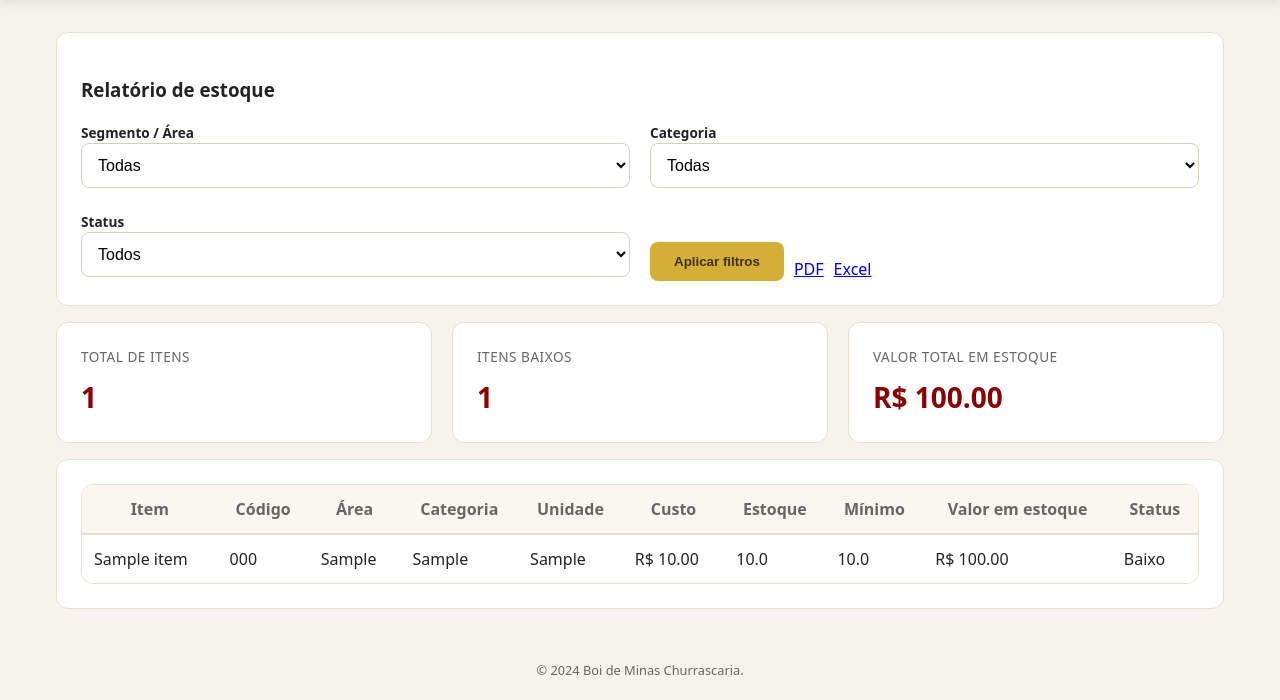
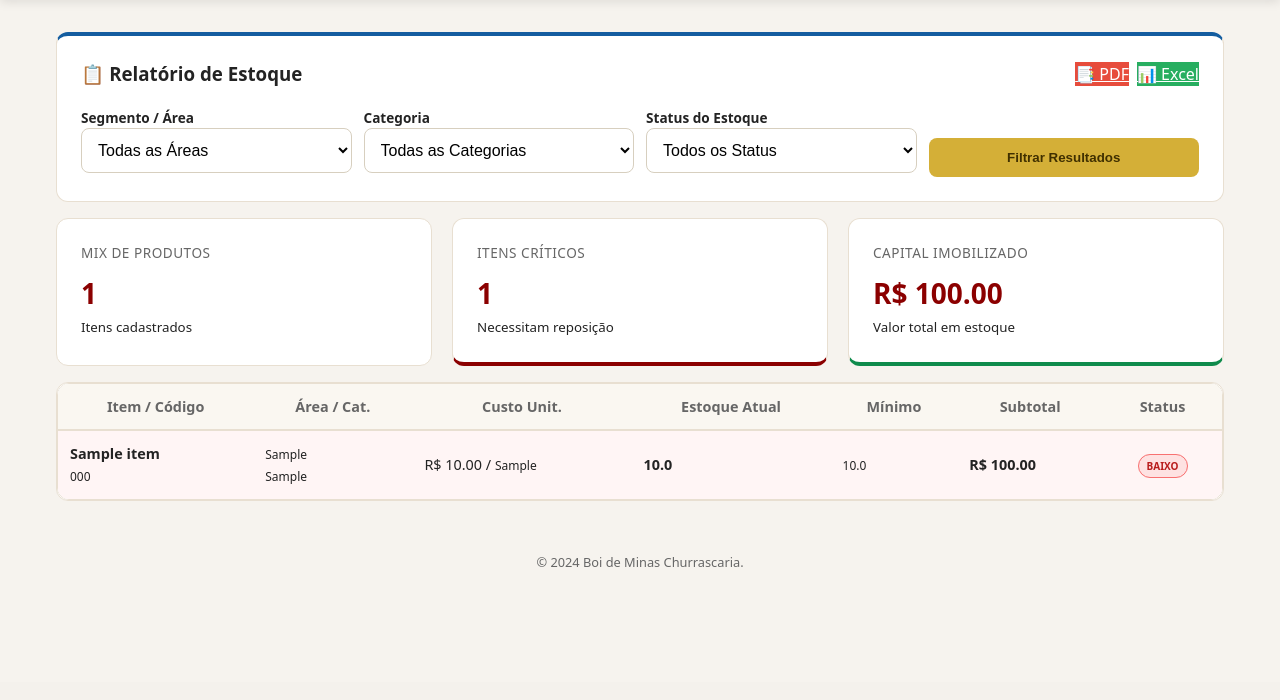
Before and after one commit to mattheuschaves2920-ops/boi-de-minas-sistema, a Flask app: page /relatorio-estoque in a window 1280 px wide. Shown: the part 118-818 px from the top of the page. After the commit the page ends 685 px from the top, so only its background shows below. Run offline with Flask 3, Linux system fonts and the light colour scheme; the visitor is signed in with stand-in values (Sample User, id 1); tables that the repository leaves empty hold one stand-in row (values such as "Sample post").

Commit message:
Update estoque_relatorio.html

```diff
--- a/templates/estoque_relatorio.html
+++ b/templates/estoque_relatorio.html
@@ -1,13 +1,19 @@
 {% extends "base.html" %}
 {% block content %}
 
-<section class="card">
-  <h3>Relatório de estoque</h3>
+<section class="card" style="border-top: 4px solid var(--blue);">
+    <div style="display: flex; justify-content: space-between; align-items: center; flex-wrap: wrap; gap: 10px; margin-bottom: 20px;">
+        <h3 style="margin:0;">📋 Relatório de Estoque</h3>
+        <div style="display: flex; gap: 8px;">
+            <a class="btn-link" style="background: #e74c3c; color: white;" href="{{ url_for('exportar_estoque_pdf', area=area_ref, categoria=categoria_ref, status=status_ref) }}">📑 PDF</a>
+            <a class="btn-link" style="background: #27ae60; color: white;" href="{{ url_for('exportar_estoque_xlsx', area=area_ref, categoria=categoria_ref, status=status_ref) }}">📊 Excel</a>
+        </div>
+    </div>
 
-  <form method="get" class="grid two">
+    <form method="get" class="grid" style="grid-template-columns: repeat(auto-fit, minmax(180px, 1fr)); align-items: end; gap: 12px;">
         <label>Segmento / Área
             <select name="area">
-        <option value="">Todas</option>
+                <option value="">Todas as Áreas</option>
                 {% for a in areas %}
                 <option value="{{ a }}" {% if area_ref == a %}selected{% endif %}>{{ a }}</option>
                 {% endfor %}
@@ -16,84 +22,102 @@
 
         <label>Categoria
             <select name="categoria">
-        <option value="">Todas</option>
+                <option value="">Todas as Categorias</option>
                 {% for c in categories %}
                 <option value="{{ c }}" {% if categoria_ref == c %}selected{% endif %}>{{ c }}</option>
                 {% endfor %}
             </select>
         </label>
 
-    <label>Status
+        <label>Status do Estoque
             <select name="status">
-        <option value="" {% if not status_ref %}selected{% endif %}>Todos</option>
-        <option value="baixo" {% if status_ref == 'baixo' %}selected{% endif %}>Abaixo do mínimo</option>
-        <option value="normal" {% if status_ref == 'normal' %}selected{% endif %}>Somente normal</option>
+                <option value="" {% if not status_ref %}selected{% endif %}>Todos os Status</option>
+                <option value="baixo" {% if status_ref == 'baixo' %}selected{% endif %}>🔴 Abaixo do Mínimo</option>
+                <option value="normal" {% if status_ref == 'normal' %}selected{% endif %}>🟢 Somente Normal</option>
             </select>
         </label>
 
-    <div style="display:flex; align-items:flex-end; gap:10px;">
-      <button class="btn" type="submit">Aplicar filtros</button>
-      <a class="btn-link" href="{{ url_for('exportar_estoque_pdf', area=area_ref, categoria=categoria_ref, status=status_ref) }}">PDF</a>
-      <a class="btn-link" href="{{ url_for('exportar_estoque_xlsx', area=area_ref, categoria=categoria_ref, status=status_ref) }}">Excel</a>
-    </div>
+        <button class="btn" type="submit" style="width: 100%;">Filtrar Resultados</button>
     </form>
 </section>
 
 <div class="grid metrics" style="margin-top:16px;">
     <div class="card metric">
-    <span>Total de itens</span>
+        <span>Mix de Produtos</span>
         <strong>{{ total_itens }}</strong>
+        <small class="muted">Itens cadastrados</small>
     </div>
 
-  <div class="card metric">
-    <span>Itens baixos</span>
-    <strong>{{ itens_baixos }}</strong>
+    <div class="card metric" style="border-bottom: 4px solid var(--red);">
+        <span>Itens Críticos</span>
+        <strong class="{{ 'error' if itens_baixos > 0 else 'success' }}">{{ itens_baixos }}</strong>
+        <small class="muted">Necessitam reposição</small>
     </div>
 
-  <div class="card metric">
-    <span>Valor total em estoque</span>
-    <strong>R$ {{ '%.2f'|format(valor_total) }}</strong>
+    <div class="card metric" style="border-bottom: 4px solid var(--green);">
+        <span>Capital Imobilizado</span>
+        <strong class="success">R$ {{ '%.2f'|format(valor_total) }}</strong>
+        <small class="muted">Valor total em estoque</small>
     </div>
 </div>
 
-<section class="card" style="margin-top:16px;">
+<section class="card" style="margin-top:16px; padding: 0;">
     <div class="table-wrap">
-    <table>
-      <tr>
-        <th>Item</th>
-        <th>Código</th>
-        <th>Área</th>
-        <th>Categoria</th>
-        <th>Unidade</th>
-        <th>Custo</th>
-        <th>Estoque</th>
+        <table style="font-size: 0.9rem;">
+            <thead>
+                <tr style="background: #fafafa;">
+                    <th>Item / Código</th>
+                    <th>Área / Cat.</th>
+                    <th>Custo Unit.</th>
+                    <th>Estoque Atual</th>
                     <th>Mínimo</th>
-        <th>Valor em estoque</th>
-        <th>Status</th>
+                    <th>Subtotal</th>
+                    <th style="text-align: center;">Status</th>
                 </tr>
-
+            </thead>
+            <tbody>
                 {% for i in itens %}
-      <tr>
-        <td>{{ i.name }}</td>
-        <td>{{ i.code or '' }}</td>
-        <td>{{ i.area }}</td>
-        <td>{{ i.category or '' }}</td>
-        <td>{{ i.unit }}</td>
-        <td>R$ {{ '%.2f'|format(i.cost or 0) }}</td>
-        <td>{{ i.stock }}</td>
-        <td>{{ i.min_stock }}</td>
-        <td>R$ {{ '%.2f'|format((i.stock or 0) * (i.cost or 0)) }}</td>
+                {% set is_low = (i.stock or 0) <= (i.min_stock or 0) %}
+                <tr style="{{ 'background-color: #fff5f5;' if is_low }}">
                     <td>
-          {% if (i.stock or 0) <= (i.min_stock or 0) %}
-            Baixo
+                        <strong>{{ i.name }}</strong><br>
+                        <small class="muted">{{ i.code or 'S/C' }}</small>
+                    </td>
+                    <td>
+                        <small>{{ i.area }}</small><br>
+                        <small class="muted">{{ i.category or '-' }}</small>
+                    </td>
+                    <td>R$ {{ '%.2f'|format(i.cost or 0) }} / <small>{{ i.unit }}</small></td>
+                    <td><strong>{{ i.stock }}</strong></td>
+                    <td><small class="muted">{{ i.min_stock }}</small></td>
+                    <td><strong>R$ {{ '%.2f'|format((i.stock or 0) * (i.cost or 0)) }}</strong></td>
+                    <td style="text-align: center;">
+                        {% if is_low %}
+                            <span class="badge error">BAIXO</span>
                         {% else %}
-            Normal
+                            <span class="badge success">OK</span>
                         {% endif %}
                     </td>
                 </tr>
                 {% endfor %}
+            </tbody>
         </table>
     </div>
 </section>
 
+<style>
+    .badge {
+        padding: 4px 8px;
+        border-radius: 20px;
+        font-size: 10px;
+        font-weight: bold;
+        text-transform: uppercase;
+    }
+    .badge.error { background: #fee2e2; color: #b91c1c; border: 1px solid #f87171; }
+    .badge.success { background: #dcfce7; color: #15803d; border: 1px solid #4ade80; }
+
+    /* Zebra na tabela para facilitar leitura */
+    table tbody tr:nth-child(even) { background-color: rgba(0,0,0,0.01); }
+</style>
+
 {% endblock %}
```
Lines whose indentation alone changed are shown as unchanged.
